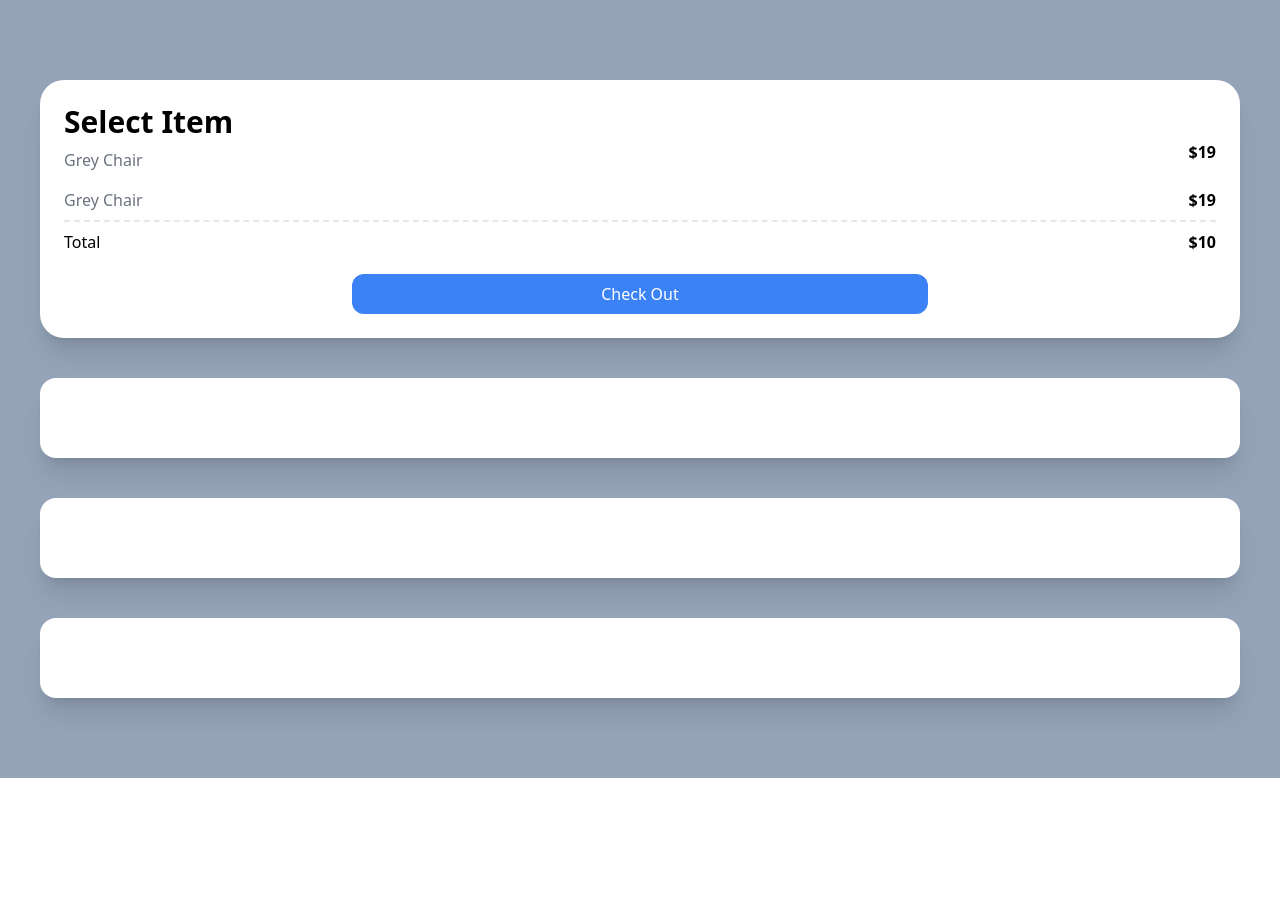
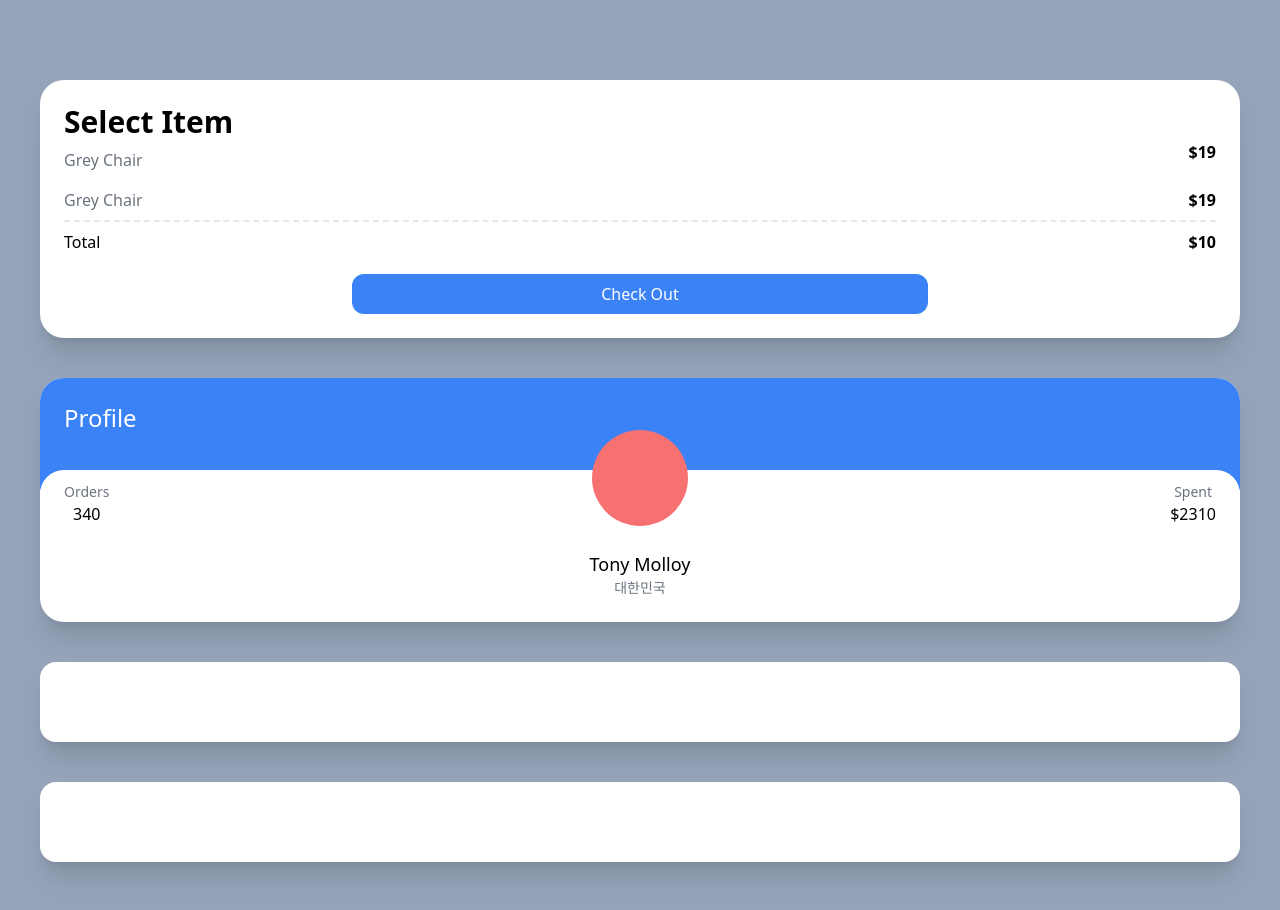
Before and after one commit to kubby159/carrot-market, a Next.js app: page / in a window 1280 px wide. Shown: the top 910 px of the page. Before the commit the page ends 800 px from the top, so only its background shows below. Built offline with nearby package versions, Linux system fonts and the light colour scheme.

Commit message:
[TailWind] how to draw Round and something

```diff
--- a/pages/index.tsx
+++ b/pages/index.tsx
@@ -21,7 +21,28 @@
           Check Out
         </div>
       </div>
-      <div className="bg-white p-10 rounded-2xl  shadow-xl"></div>
+      <div className="bg-white overflow-hidden rounded-3xl  shadow-xl">
+        <div className="bg-blue-500 p-6 pb-14">
+          <span className="text-white text-2xl">Profile</span>
+        </div>
+        <div className="rounded-3xl p-6 bg-white relative -top-5">
+          <div className="flex relative -top-16 items-end justify-between">
+            <div className="flex flex-col items-center">
+              <span className="text-sm text-gray-500">Orders</span>
+              <span className="font-medium">340</span>
+            </div>
+            <div className="h-24 w-24 bg-red-400 rounded-full"></div>
+            <div className="flex flex-col items-center">
+              <span className="text-sm text-gray-500">Spent</span>
+              <span className="font-medium">$2310</span>
+            </div>
+          </div>
+          <div className="relative flex flex-col items-center -mt-10 -mb-5">
+            <span className="text-lg font-medium">Tony Molloy</span>
+            <span className="text-sm text-gray-500">대한민국</span>
+          </div>
+        </div>
+      </div>
       <div className="bg-white p-10 rounded-2xl  shadow-xl "></div>
       <div className="bg-white p-10 rounded-2xl  shadow-xl"></div>
     </div>
```
